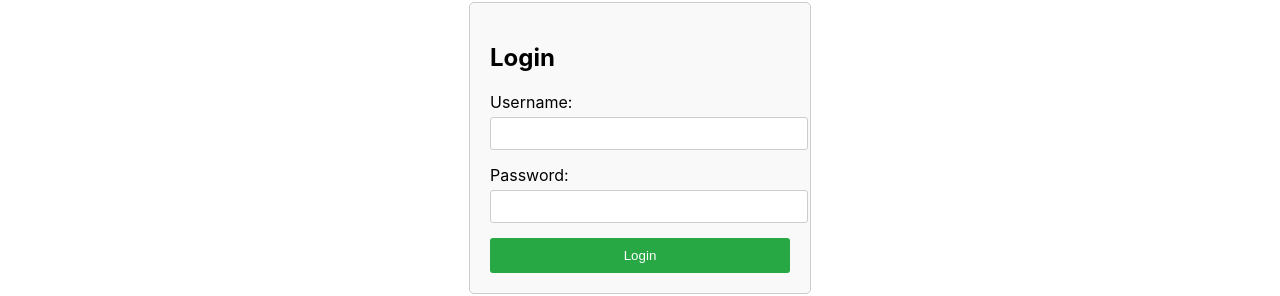
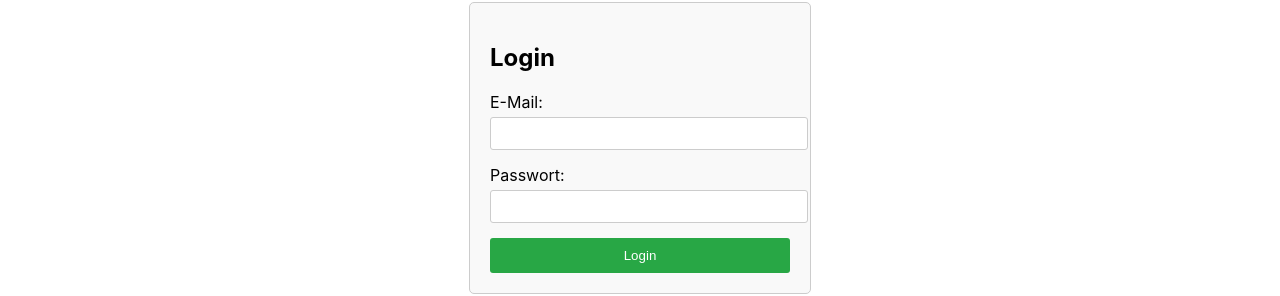
Before and after one commit to akocerke/frontend-zu-my-first-express-api, a React (Create React App) app: page /login in a window 1280 px wide. Shown: the part 361-657 px from the top of the page. Built offline with nearby package versions, Linux system fonts and the light colour scheme.

Commit message:
Lodin implementiert

```diff
--- a/src/Pages/Login/Login.js
+++ b/src/Pages/Login/Login.js
@@ -1,20 +1,24 @@
 // Login.js
 
 import React, { useState } from 'react';
-import styles from './Login.module.css'; // Importieren Sie das CSS-Modul
+import styles from './Login.module.css';
+import axios from 'axios';
 
 const Login = () => {
-    // Zustände für Benutzername und Passwort
-    const [username, setUsername] = useState('');
+    const [email, setEmail] = useState('');
     const [password, setPassword] = useState('');
 
-    // Funktion zum Einreichen des Formulars
-    const handleSubmit = (e) => {
+    const handleSubmit = async (e) => {
         e.preventDefault();
-        // Hier können Sie den Benutzernamen und das Passwort überprüfen und die entsprechenden Aktionen ausführen, z. B. eine Anfrage an den Server senden
-        console.log('Username:', username);
-        console.log('Password:', password);
-        // Beispiel: Ein Anfrage an den Server senden, um sich einzuloggen
+        try {
+            const response = await axios.post('http://localhost:3030/v1/auth/login', {
+                email: email,
+                password: password
+            });
+            console.log(response.data);
+        } catch (error) {
+            console.error('Fehler bei der Anmeldung:', error);
+        }
     };
 
     return (
@@ -22,11 +26,11 @@ const Login = () => {
             <form className={styles.form} onSubmit={handleSubmit}>
                 <h2>Login</h2>
                 <div className={styles.inputGroup}>
-                    <label htmlFor="username">Username:</label>
-                    <input type="text" id="username" value={username} onChange={(e) => setUsername(e.target.value)} />
+                    <label htmlFor="email">E-Mail:</label>
+                    <input type="email" id="email" value={email} onChange={(e) => setEmail(e.target.value)} />
                 </div>
                 <div className={styles.inputGroup}>
-                    <label htmlFor="password">Password:</label>
+                    <label htmlFor="password">Passwort:</label>
                     <input type="password" id="password" value={password} onChange={(e) => setPassword(e.target.value)} />
                 </div>
                 <button type="submit">Login</button>
```
